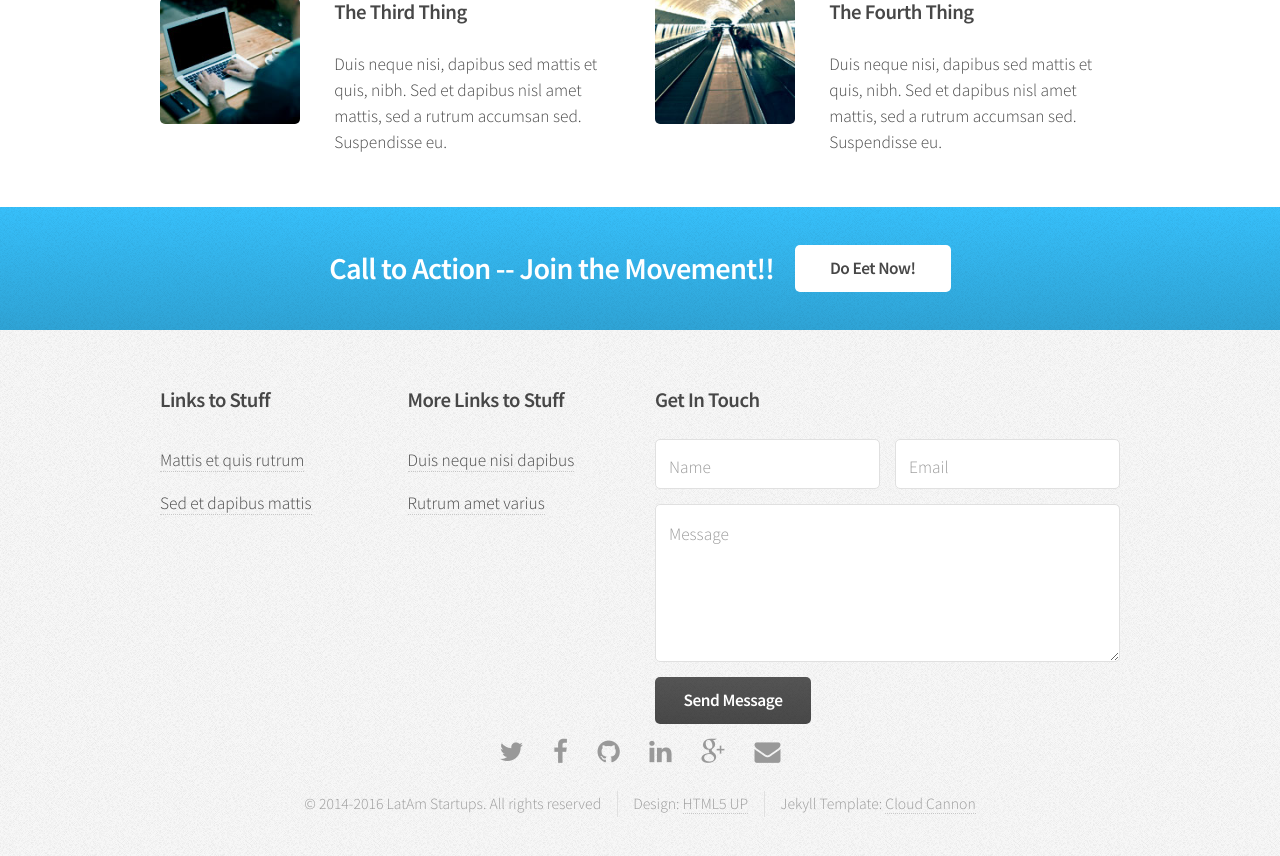
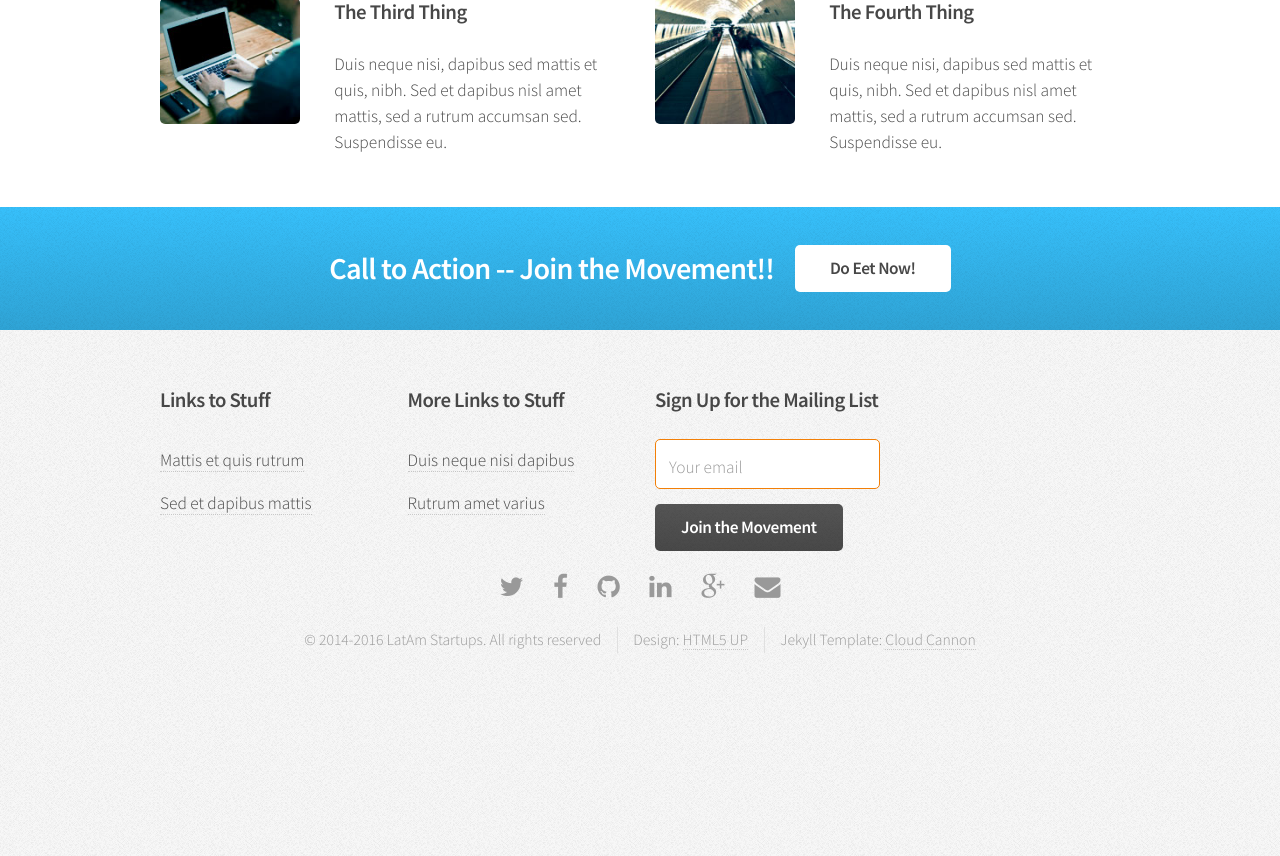
Before and after one commit to LatAmStartups/LatAmStartups.github.io, a Jekyll site: the page built from index.html, in a window 1280 px wide and 900 px high, scrolled down 1572 px. Shown: the top 856 px of the window. Built offline with Jekyll 4.4.1, drawn with Linux system fonts in a browser that asks for light colours; the list of posts is cut into pages by our own code; after the commit the page ends 2308 px from its top, so only the background shows below that.

Commit message:
added MC email integration

```diff
--- a/_includes/footer.html
+++ b/_includes/footer.html
@@ -21,25 +21,20 @@
 							</div>
 						</div>
 						<section class="6u">
-							<h3>Get In Touch</h3>
-							<form>
+							<h3>Sign Up for the Mailing List</h3>
+
+							<form action="https://latamstartups.us10.list-manage.com/subscribe/post?u=1ef94346c2d41c7d3e2b019d7&id=04afebe6b6" method="post" id="mc-embedded-subscribe-form" name="mc-embedded-subscribe-form" class="validate" target="_blank" novalidate>
 								<div class="row half collapse-at-2">
 									<div class="6u">
-										<input type="text" name="name" id="name" placeholder="Name" />
-									</div>
-									<div class="6u">
-										<input type="email" name="email" id="email" placeholder="Email" />
+									    <input type="text" name="EMAIL" class="form-control" placeholder="Your email" style="border-color:#f27f07 !important;"/>
 									</div>
 								</div>
 								<div class="row half">
-									<div class="12u">
-										<textarea name="message" id="message" placeholder="Message" rows="5"></textarea>
-									</div>
 								</div>
 								<div class="row half">
 									<div class="12u">
 										<ul class="actions">
-											<li><input type="submit" class="button alt" value="Send Message" /></li>
+											<li><input type="submit" class="button alt" value="Join the Movement" /></li>
 										</ul>
 									</div>
 								</div>
```
